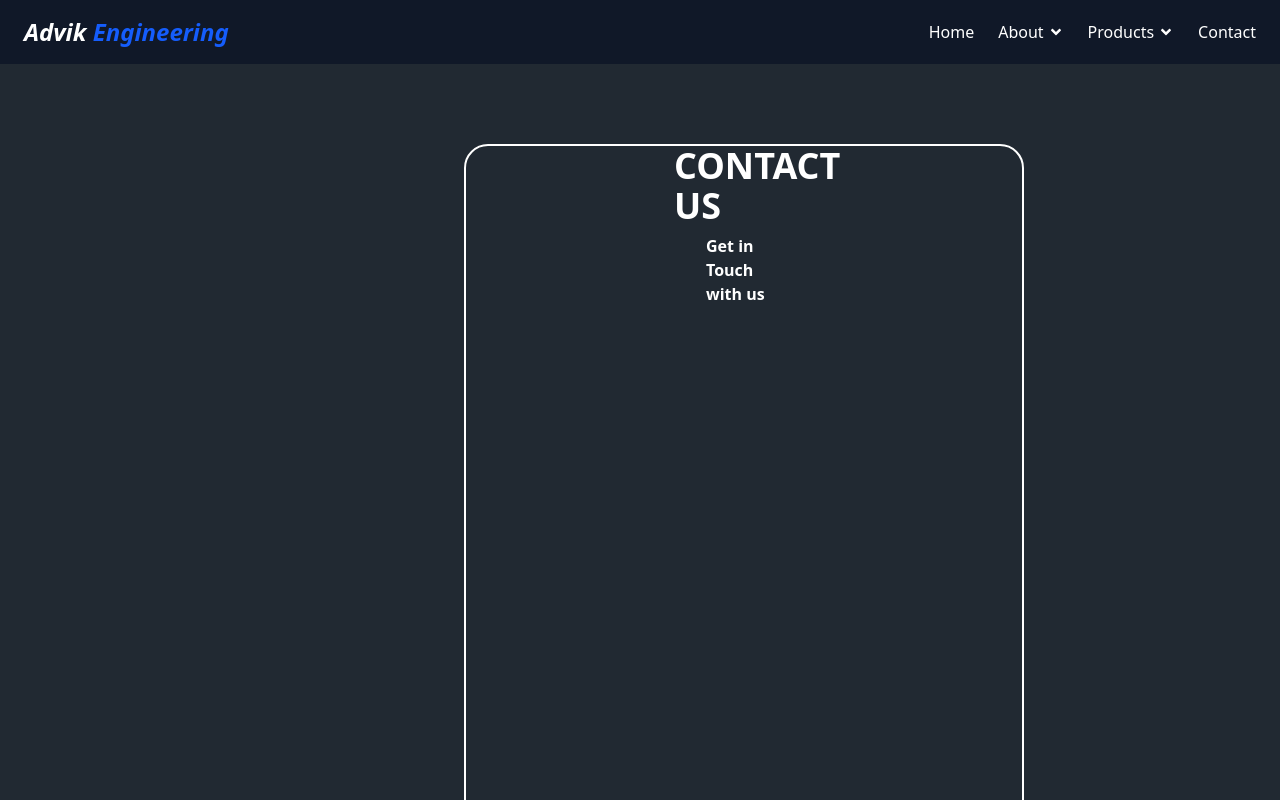
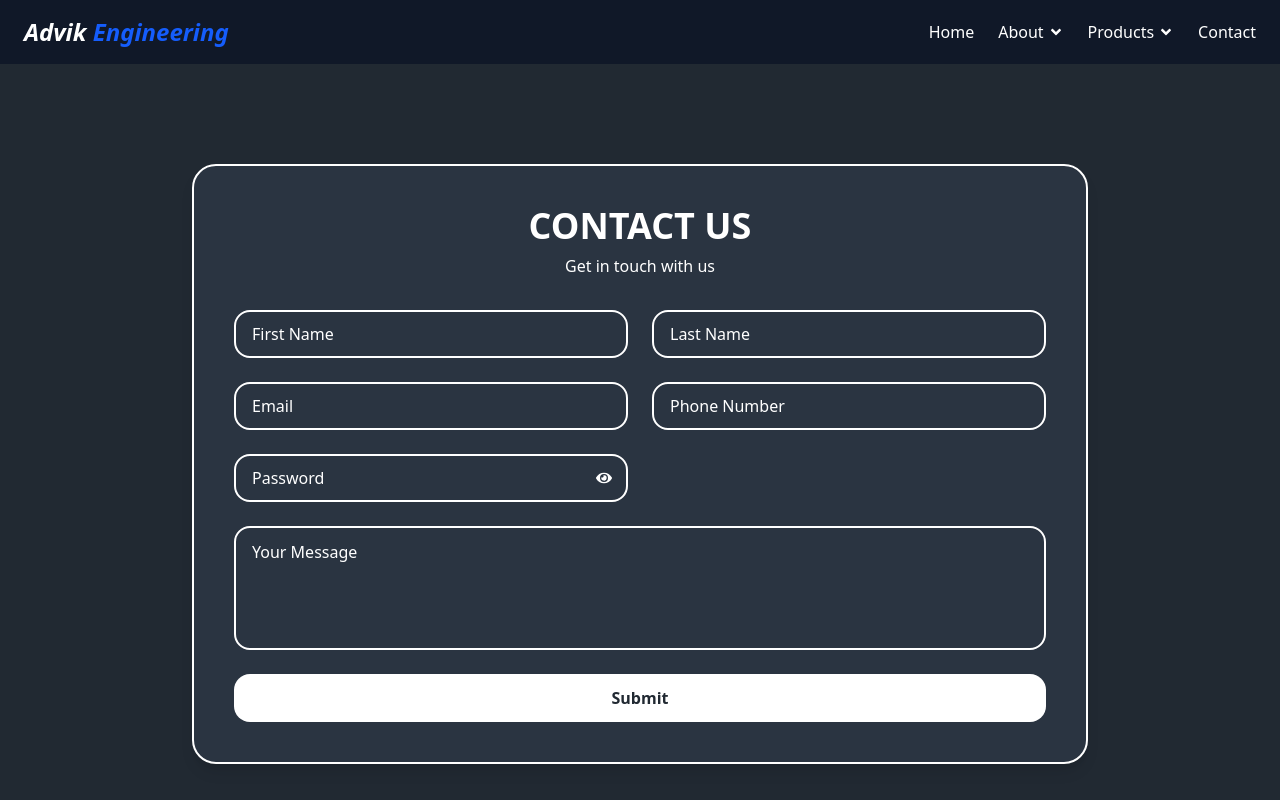
Before and after one commit to PrateekMishraaa/AdvikEng, a React (Vite) app: page /contact in a window 1280 px wide. Shown: the top 800 px of the page. Built offline with nearby package versions, Linux system fonts and the light colour scheme.

Commit message:
contactpage

```diff
--- a/src/Pages/Contact.jsx
+++ b/src/Pages/Contact.jsx
@@ -1,18 +1,129 @@
-import React from 'react'
-import Navbar from "../Components/Navbar.jsx"
+import React, { useState } from 'react';
+import Navbar from "../Components/Navbar.jsx";
+import { FaEye, FaEyeSlash } from "react-icons/fa";
+import Footer from '../Components/Footer.jsx';
+import axios from "axios"
+import { toast, ToastContainer } from 'react-toastify';
+import 'react-toastify/dist/ReactToastify.css';
 const Contact = () => {
+  const [isVisiblePassword, setIsVisiblePassword] = useState(false);
+  const [formData, setFormData] = useState({
+    FirstName: "",
+    LastName: "",
+    Email: "",
+    PhoneNumber: "",
+    Password: "",
+    Message: ""
+  });
+
+  const handleChange = (e) => {
+    setFormData({ ...formData, [e.target.name]: e.target.value });
+  };
+
+  const handleSubmit = async (e) => {
+    e.preventDefault();
+    console.log("Submitted Data:", formData);
+
+    if(!formData.FirstName || !formData.LastName || !formData.Email || !formData.PhoneNumber || !formData.Password || !formData.Message){
+        toast.error("All fields are required")
+    }
+    try{
+        const response = await axios.post("http://localhost:3000/api/enquiry",formData,{
+          headers:{
+            "Content-Type":"application/json"
+          }
+        })
+        console.log(response.data)
+        toast.success("Form Submitted successfully",response.data)
+    }catch(error){
+      console.log(error)
+      toast.error("something went wrong")
+    }
+
+  };
+// http://localhost:3000/api/enquiry
+  const handleVisiblePassword = () => {
+    setIsVisiblePassword(!isVisiblePassword);
+  };
+
   return (
-   <>
-   <Navbar/>
-   <section className='min-h-screen w-full p-20 bg-[#212932]'>
-    <div className='h-screen w-[50%] ml-96 rounded-3xl border-2 border-white '>
-        <p className='text-white uppercase font-bold px-52 cursor-pointer text-4xl'>Contact us</p>
-        <p className='text-white font-semibold px-60 py-2'>Get in Touch with us</p>
-         <form action=""></form>
-    </div>
-   </section>
-   </>
-  )
-}
+    <>
+      <Navbar />
+      <section className="min-h-screen w-full px-4 py-20 bg-[#212932] flex justify-center items-center">
+        <div className="w-full max-w-4xl bg-[#2a3441] rounded-3xl border-2 border-white p-10 shadow-lg">
+          <h1 className="text-white text-4xl font-bold text-center uppercase">Contact Us</h1>
+          <p className="text-white text-center font-medium mt-2 mb-8">Get in touch with us</p>
 
-export default Contact
+          <form className="grid grid-cols-1 md:grid-cols-2 gap-6" onSubmit={handleSubmit}>
+            <input
+              type="text"
+              name="FirstName"
+              value={formData.FirstName}
+              onChange={handleChange}
+              placeholder="First Name"
+              className="h-12 px-4 border-2 border-white rounded-2xl text-white bg-transparent placeholder-white font-medium"
+            />
+            <input
+              type="text"
+              name="LastName"
+              value={formData.LastName}
+              onChange={handleChange}
+              placeholder="Last Name"
+              className="h-12 px-4 border-2 border-white rounded-2xl text-white bg-transparent placeholder-white font-medium"
+            />
+            <input
+              type="email"
+              name="Email"
+              value={formData.Email}
+              onChange={handleChange}
+              placeholder="Email"
+              className="h-12 px-4 border-2 border-white rounded-2xl text-white bg-transparent placeholder-white font-medium"
+            />
+            <input
+              type="text"
+              name="PhoneNumber"
+              value={formData.PhoneNumber}
+              onChange={handleChange}
+              placeholder="Phone Number"
+              className="h-12 px-4 border-2 border-white rounded-2xl text-white bg-transparent placeholder-white font-medium"
+            />
+            <div className="relative flex items-center">
+              <input
+                type={isVisiblePassword ? "text" : "password"}
+                name="Password"
+                value={formData.Password}
+                onChange={handleChange}
+                placeholder="Password"
+                className="w-full h-12 px-4 border-2 border-white rounded-2xl text-white bg-transparent placeholder-white font-medium pr-10"
+              />
+              <span
+                className="absolute right-4 text-white cursor-pointer"
+                onClick={handleVisiblePassword}
+              >
+                {isVisiblePassword ? <FaEyeSlash /> : <FaEye />}
+              </span>
+            </div>
+            <textarea
+              name="Message"
+              value={formData.Message}
+              onChange={handleChange}
+              placeholder="Your Message"
+              rows="4"
+              className="md:col-span-2 px-4 py-3 border-2 border-white rounded-2xl text-white bg-transparent placeholder-white font-medium resize-none"
+            ></textarea>
+            <button
+              type="submit"
+              className="md:col-span-2 bg-white text-[#212932] font-bold py-3 rounded-2xl hover:bg-gray-300 transition duration-300"
+            >
+              Submit
+            </button>
+          </form>
+        </div>
+      </section>
+      <Footer/>
+      <ToastContainer/>
+    </>
+  );
+};
+
+export default Contact;
```
